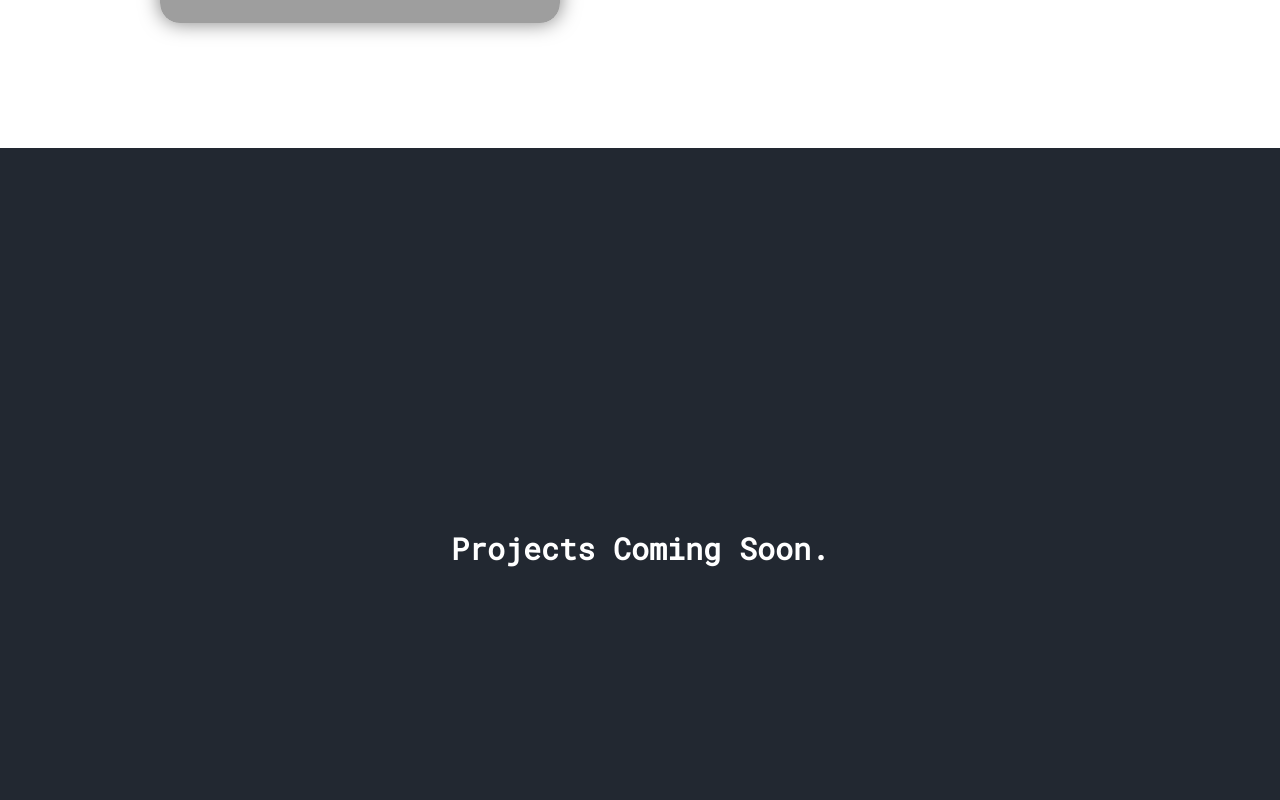
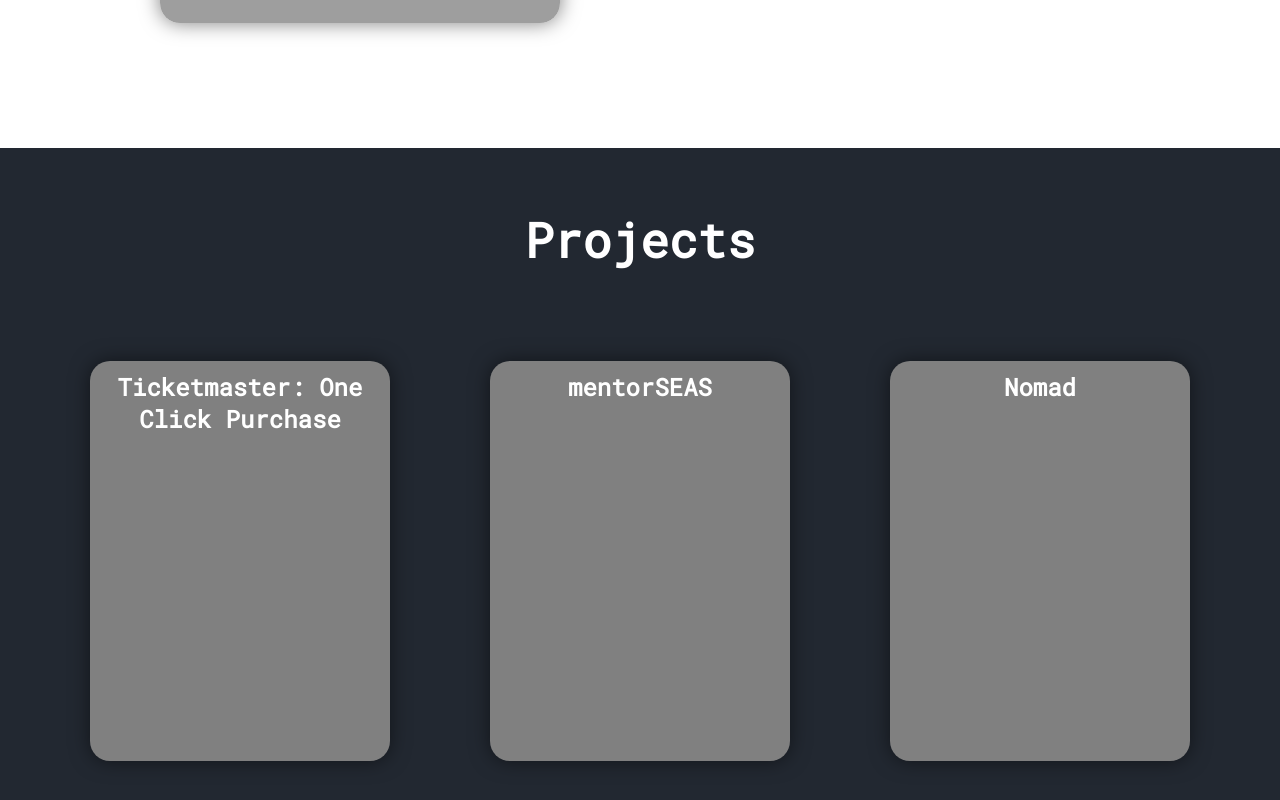
Before and after one commit to simonzhow/simonzhow.github.io, a plain HTML site: page index.html in a window 1280 px wide. Shown: the part 1452-2252 px from the top of the page. Drawn offline with Linux system fonts and the light colour scheme; grey boxes are pictures that could not be loaded.

Commit message:
Changed description and made progress on projects section

```diff
--- a/css/style.css
+++ b/css/style.css
@@ -150,13 +150,6 @@ section {
   background-image: url("../static/images/bio.jpg");
 }
 
-.bio_picture:hover {
-  /* may not need */
-  transform: scale(1.04);
-  box-shadow: 0 0 30px rgba(0, 0, 0, 0.75);
-  transition: all .3s ease-in-out;
-}
-
 .link {
   color: #0b7;
 }
@@ -193,15 +186,73 @@ section {
 /* projects */
 
 #projects {
+  background-color: #222831;
+}
+
+.projects_header {
+  text-align: center;
+  font-size: 48px;
+  font-weight: bold;
+  color: white;
+  margin-top: 60px;
+}
+
+.projects_container {
   display: flex;
-  background-color: #222831;
-  text-align: center;
+  flex-direction: row;
+  margin-top: 90px;
+  justify-content: center;
   align-items: center;
 }
 
-.dev {
+.projects_item {
+  position: relative;
+  width: 300px;
+  height: 400px;
+  margin-right: 50px;
+  margin-left: 50px;
+  background-position: center center;
+  background-size: cover;
+  border-radius: 20px;
+  overflow: hidden;
+
+  box-shadow: 0 0 20px rgba(0, 0, 0, 0.5);
+  transition: all .3s ease-in-out;
+  background-color: grey;
+  /* background-image: url("../static/images/bio.jpg"); */
+}
+
+.projects_item:hover {
+  transform: scale(1.04);
+  box-shadow: 0 0 30px rgba(0, 0, 0, 0.75);
+  transition: all .3s ease-in-out;
+}
+
+.project_title {
+  position: absolute;
+  top: 10px;
+  width: 100%;
+  text-align: center;
+  color: white;
+  font-weight: bold;
+  font-size: 24px;
+}
+
+/* Contact */
+
+.contact-form {
+  width: 60%;
   margin: 0 auto;
-  color: white;
-  font-size: 30px;
-  font-weight: bold;
 }
+
+#contact-input {
+  margin-bottom: 10px;
+}
+
+input[type="email"]:focus {
+  border-color: blue;
+}
+
+textarea:focus {
+  border-color: blue;
+}
--- a/index.html
+++ b/index.html
@@ -45,18 +45,48 @@
           I serve as the Web Director on both the <a class="link" target="_blank" href="http://uclacsc.org/staff/">USAC Community Service Commission</a>
           and <a class="link" target="_blank" href="http://mentorship.seas.ucla.edu">mentorSEAS</a> and am the Undergraduate Student Representative on the
           <a class="link" target="_blank" href="http://www.itpb.ucla.edu/people/">Information Technology Planning Board</a> in the Office of Information Technology at UCLA.
-          I am mainly passionate about web development and creating interactive user interfaces.
+          I have experience in creating consumer-facing products and spend most of my time creating/implementing user interfaces. Catch me snowboarding, surfing, or boxing in my downtime.
+          <br />
+          <br />
+          <strong>Languages:</strong> Javascript (React.js), Java, C++
+          <br />
+          <strong>Skills:</strong> Agile (Jira), Sketch, Adobe Illustrator & After Effects
         </div>
       </div>
     </section>
 
     <section id="projects">
-      <!-- TODO: Add project info -->
-      <span class="dev">Projects Coming Soon.</span>
+      <!-- Might need to edit headers later on -->
+      <div class="projects_header">Projects</div>
+
+      <div class="projects_container">
+        <div class="projects_item wow fadeIn" data-wow-delay=".25s">
+          <!-- insert text stuff in here -->
+          <div class="project_title">Ticketmaster: One Click Purchase</div>
+        </div>
+        <div class="projects_item wow fadeIn" data-wow-delay=".5s">
+          <!-- insert text stuff in here -->
+          <div class="project_title">mentorSEAS</div>
+        </div>
+        <div class="projects_item wow fadeIn" data-wow-delay=".75s">
+          <!-- insert text stuff in here -->
+          <div class="project_title">Nomad</div>
+        </div>
+      </div>
     </section>
 
     <!-- <section id="contact">
-      TODO: Add contact info using formspring
+      <div class="contact_container">
+            <div>
+                <center><h3>Contact Me</h3></center>
+                <form class="contact-form" method="POST" action="http://formspree.io/simon.zhou@ucla.edu">
+                  <input id="contact-input" type="email" name="email" placeholder="Your email">
+                  <textarea name="message" placeholder="Your message"></textarea>
+                  <p></p>
+                  <center><button type="submit">Send</button><center>
+                </form>
+            </div>
+        </div>
     </section> -->
 </body>
 
--- a/js/particles.js
+++ b/js/particles.js
@@ -191,7 +191,7 @@ function getDisOf(b1, b2){
     return Math.sqrt(delta_x*delta_x + delta_y*delta_y);
 }
 
-// add balls if there a little balls
+// add balls if there isn't a lot of balls
 function addBallIfy(){
     if(balls.length < 20){
         balls.push(getRandomBall());
```
